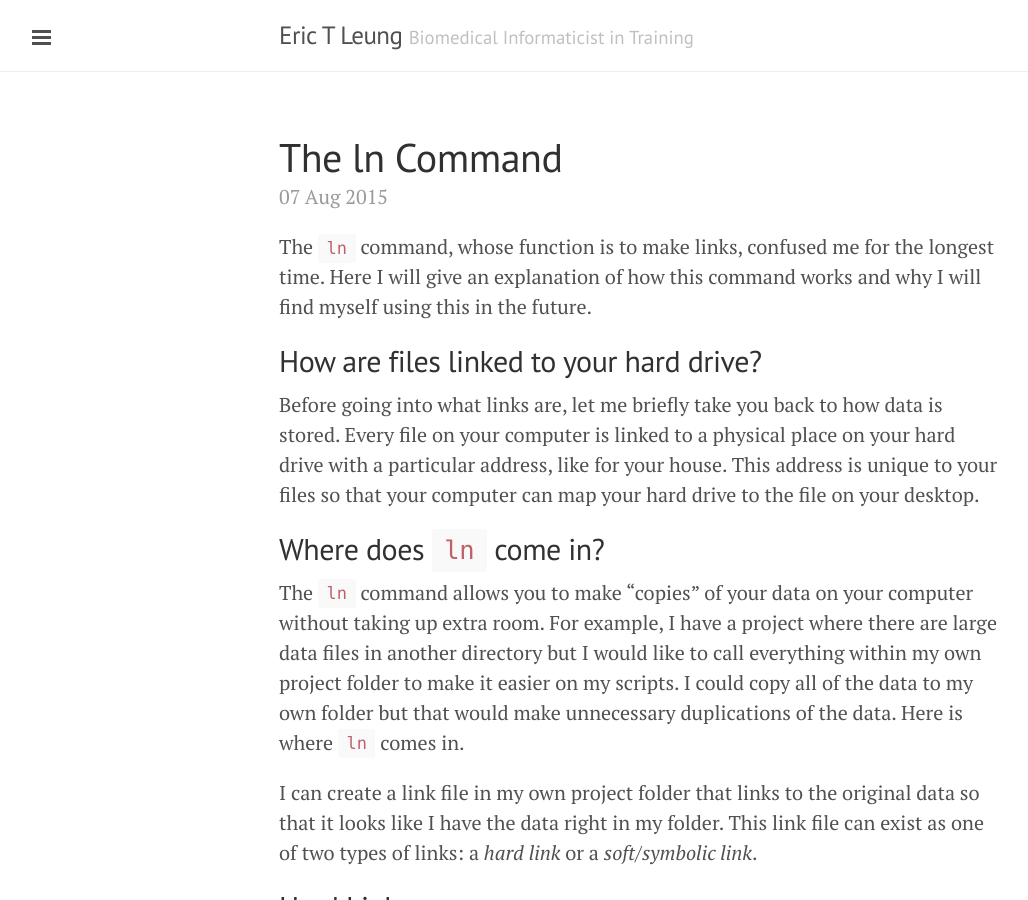
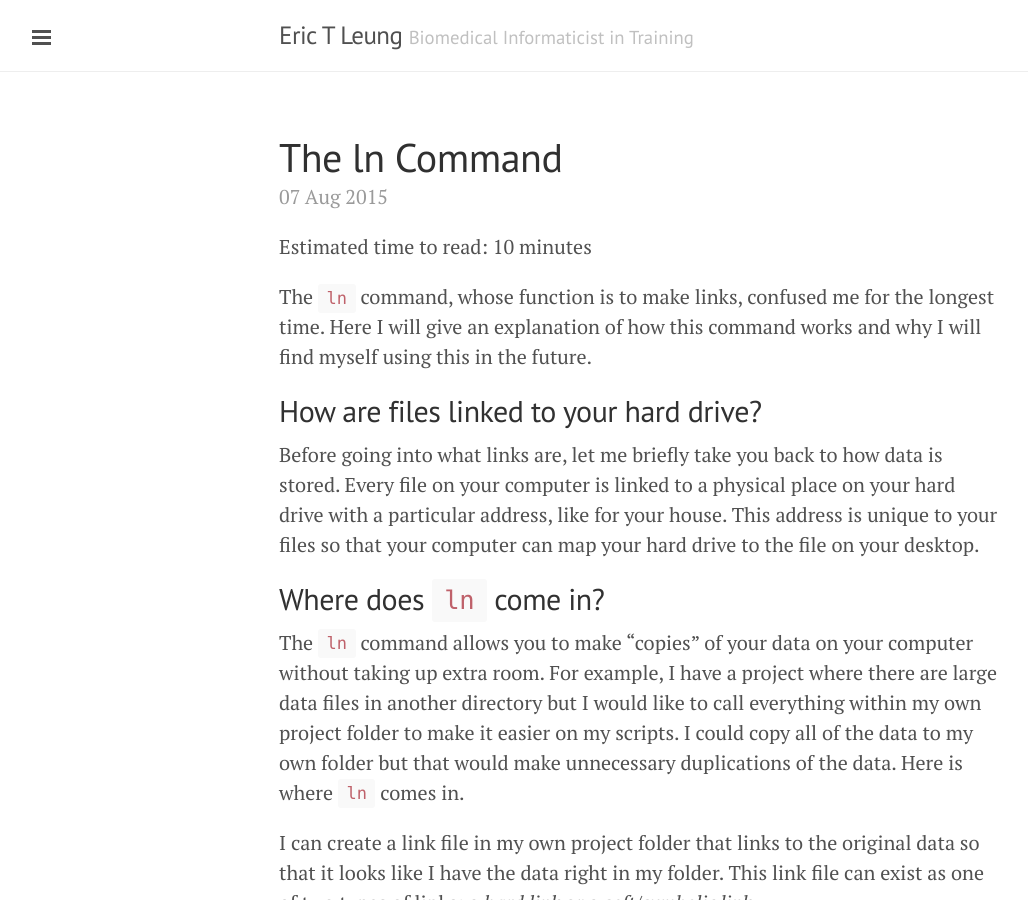
Before and after one commit to erictleung/erictleung.github.io, a Jekyll site: the page built from _posts/2015-08-07-the-ln-command.md, in a window 1280 px wide and 900 px high. Shown: the whole window, without its empty margins (1-1029 px from the left). Built offline with Jekyll 4.4.1, drawn with Linux system fonts in a browser that asks for light colours; Markdown is read by kramdown in place of the engine named in the settings.

Commit message:
add estimated time to read for ln post

```diff
--- a/_posts/2015-08-07-the-ln-command.md
+++ b/_posts/2015-08-07-the-ln-command.md
@@ -2,6 +2,8 @@
 layout: post
 title: The ln Command
 ---
+
+Estimated time to read: 10 minutes
 
 The `ln` command, whose function is to make links, confused me for the longest
 time. Here I will give an explanation of how this command works and why I will
```
